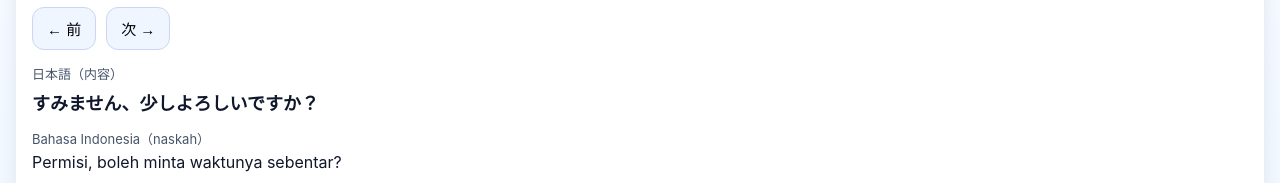
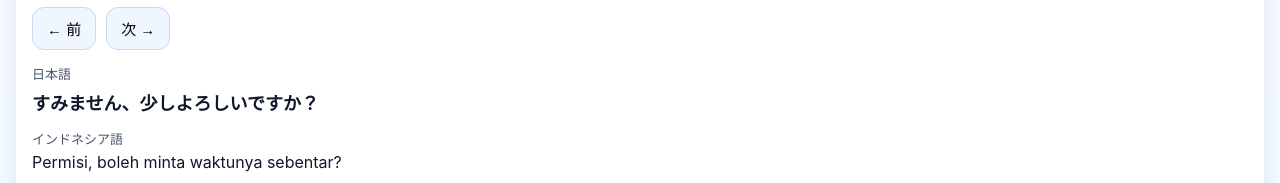
Before and after one commit to orinndo/chest-X-ray-AP-seated-IDN, a plain HTML site: page index.html in a window 1280 px wide. Shown: the part 213-396 px from the top of the page. Drawn offline with Linux system fonts and the light colour scheme.

Commit message:
Update index.html

```diff
--- a/index.html
+++ b/index.html
@@ -43,10 +43,10 @@ audio{width:100%;margin-top:10px;}
     <button id="next">次 →</button>
   </div>
 
-  <div class="label">日本語（内容）</div>
+  <div class="label">日本語</div>
   <div class="jp" id="jp"></div>
 
-  <div class="label">Bahasa Indonesia（naskah）</div>
+  <div class="label">インドネシア語</div>
   <div class="en" id="en"></div>
 
   <div class="controls">
```
